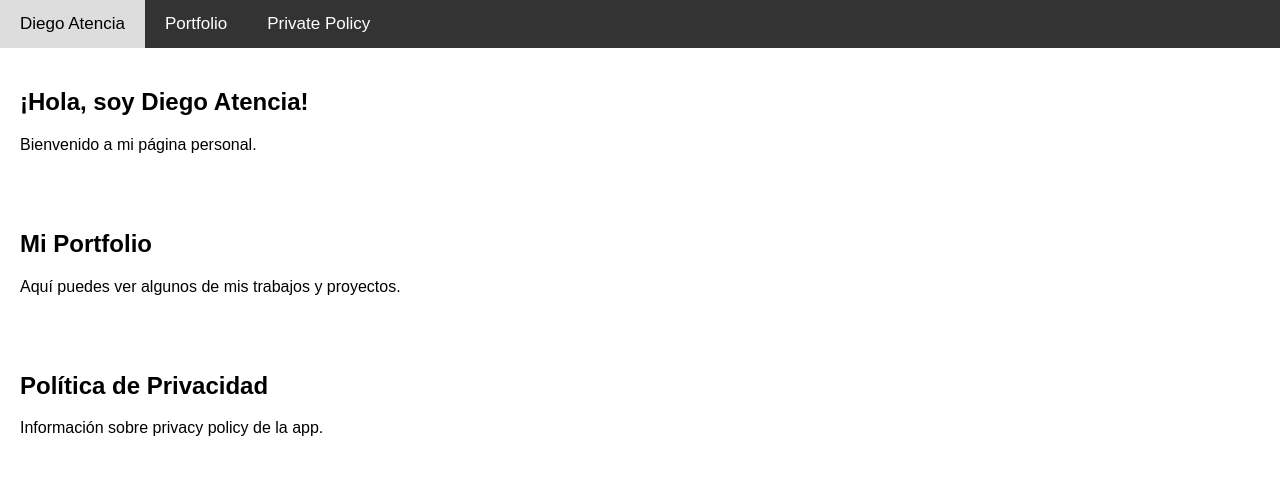
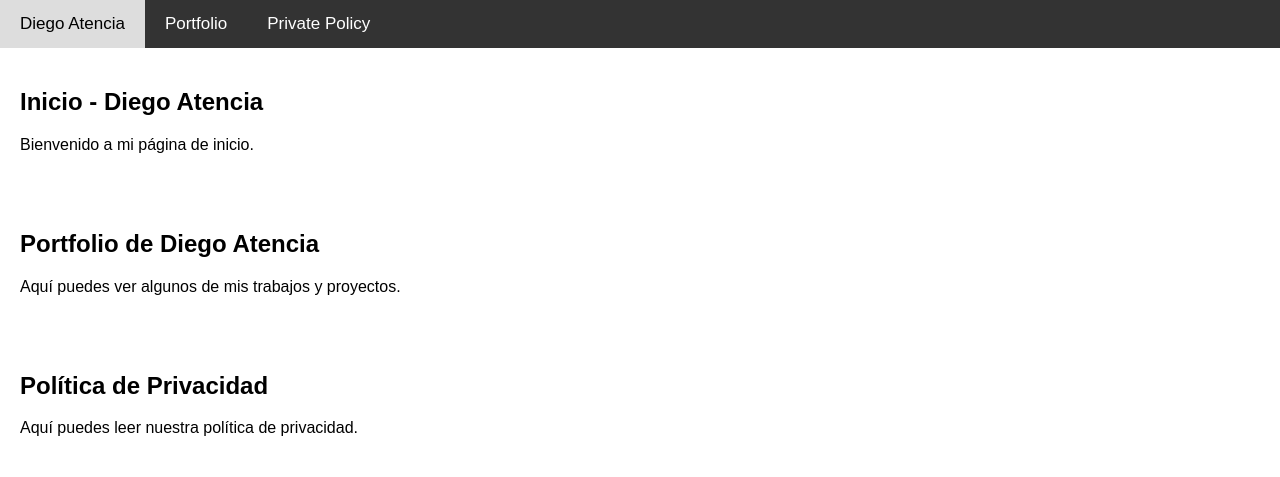
Before and after one commit to diegoatencia/diegoatencia.github.io, a plain HTML site: page index.html in a window 1280 px wide. Drawn offline with Linux system fonts and the light colour scheme.

Commit message:
Update index.html wip

```diff
--- a/index.html
+++ b/index.html
@@ -44,41 +44,47 @@
 <body>
 
 <div class="navbar">
-    <a href="home" onclick="showContent('home')">Diego Atencia</a>
-    <a href="portfolio" onclick="showContent('portfolio')">Portfolio</a>
-    <a href="privacy-policy" onclick="showContent('privacy-policy')">Private Policy</a>
+  <a href="#home" onclick="showContent('home')">Diego Atencia</a>
+  <a href="#portfolio" onclick="showContent('portfolio')">Portfolio</a>
+  <a href="#privacy-policy" onclick="showContent('privacy-policy')">Private Policy</a>
 </div>
 
-<div id="home-content" class="main-content">
-    <h2>¡Hola, soy Diego Atencia!</h2>
-    <p>Bienvenido a mi página personal.</p>
+<div id="home" class="content">
+  <div class="main-content">
+    <h2>Inicio - Diego Atencia</h2>
+    <p>Bienvenido a mi página de inicio.</p>
+  </div>
 </div>
 
-<div id="portfolio-content" class="main-content">
-    <h2>Mi Portfolio</h2>
+<div id="portfolio" class="content">
+  <div class="main-content">
+    <h2>Portfolio de Diego Atencia</h2>
     <p>Aquí puedes ver algunos de mis trabajos y proyectos.</p>
+  </div>
 </div>
 
-<div id="privacy-policy-content" class="main-content">
+<div id="privacy-policy" class="content">
+  <div class="main-content">
     <h2>Política de Privacidad</h2>
-    <p>Información sobre privacy policy de la app.</p>
+    <p>Aquí puedes leer nuestra política de privacidad.</p>
+  </div>
 </div>
 
 <script>
-// Función para mostrar el contenido según el enlace seleccionado
-function showContent(contentId) {
+  // Función para mostrar el contenido correspondiente al enlace clicado
+  function showContent(id) {
     // Oculta todos los contenidos
-    //var contents = document.getElementsByClassName("main-content");
-    //for (var i = 0; i < contents.length; i++) {
-      //contents[i].style.display = "none";
-    //}
+    var contents = document.getElementsByClassName('content');
+    for (var i = 0; i < contents.length; i++) {
+      contents[i].classList.remove('active');
+    }
 
-    // Muestra el contenido correspondiente al enlace seleccionado
-    var selectedContent = document.getElementById(contentId + "-content");
-    if (selectedContent) {
-        selectedContent.style.display = "block";
-    }
-}
+    // Muestra solo el contenido deseado
+    document.getElementById(id).classList.add('active');
+  }
+
+  // Mostrar la página de inicio por defecto al cargar la página
+  document.getElementById('home').classList.add('active');
 </script>
 
 </body>
```
